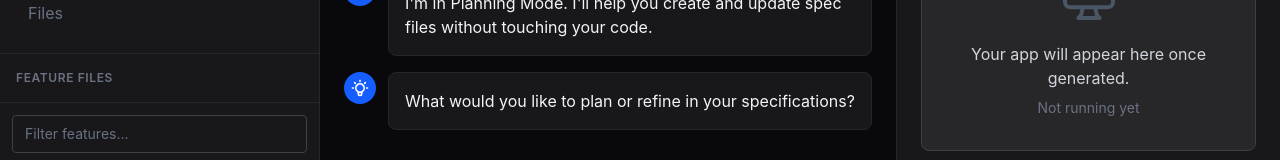
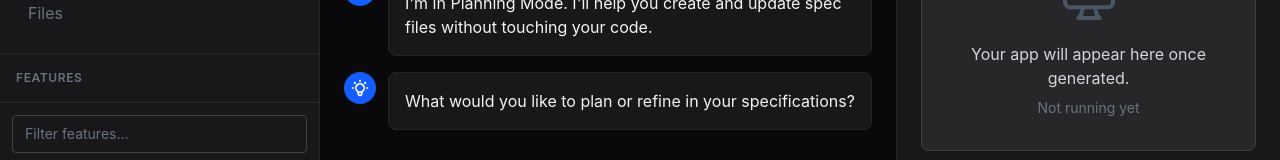
Before and after one commit to sayedihashimi/naide, a React (Vite) app in the folder src/naide-desktop/: page / in a window 1280 px wide. Shown: the part 208-368 px from the top of the page. Built offline with nearby package versions, Linux system fonts and the light colour scheme.

Commit message:
used naide to change "Feature Files" to "Features"

```diff
--- a/src/naide-desktop/src/pages/GenerateAppScreen.tsx
+++ b/src/naide-desktop/src/pages/GenerateAppScreen.tsx
@@ -702,11 +702,11 @@ const GenerateAppScreen: React.FC = () => {
             </nav>
           </div>
 
-          {/* Divider and Feature Files section */}
+          {/* Divider and Features section */}
           <div className="flex-1 flex flex-col overflow-hidden">
             <div className="p-4 border-b border-zinc-800">
               <h2 className="text-xs font-semibold text-gray-500 uppercase tracking-wider">
-                Feature Files
+                Features
               </h2>
             </div>
             <div className="flex-1 overflow-hidden">
```
